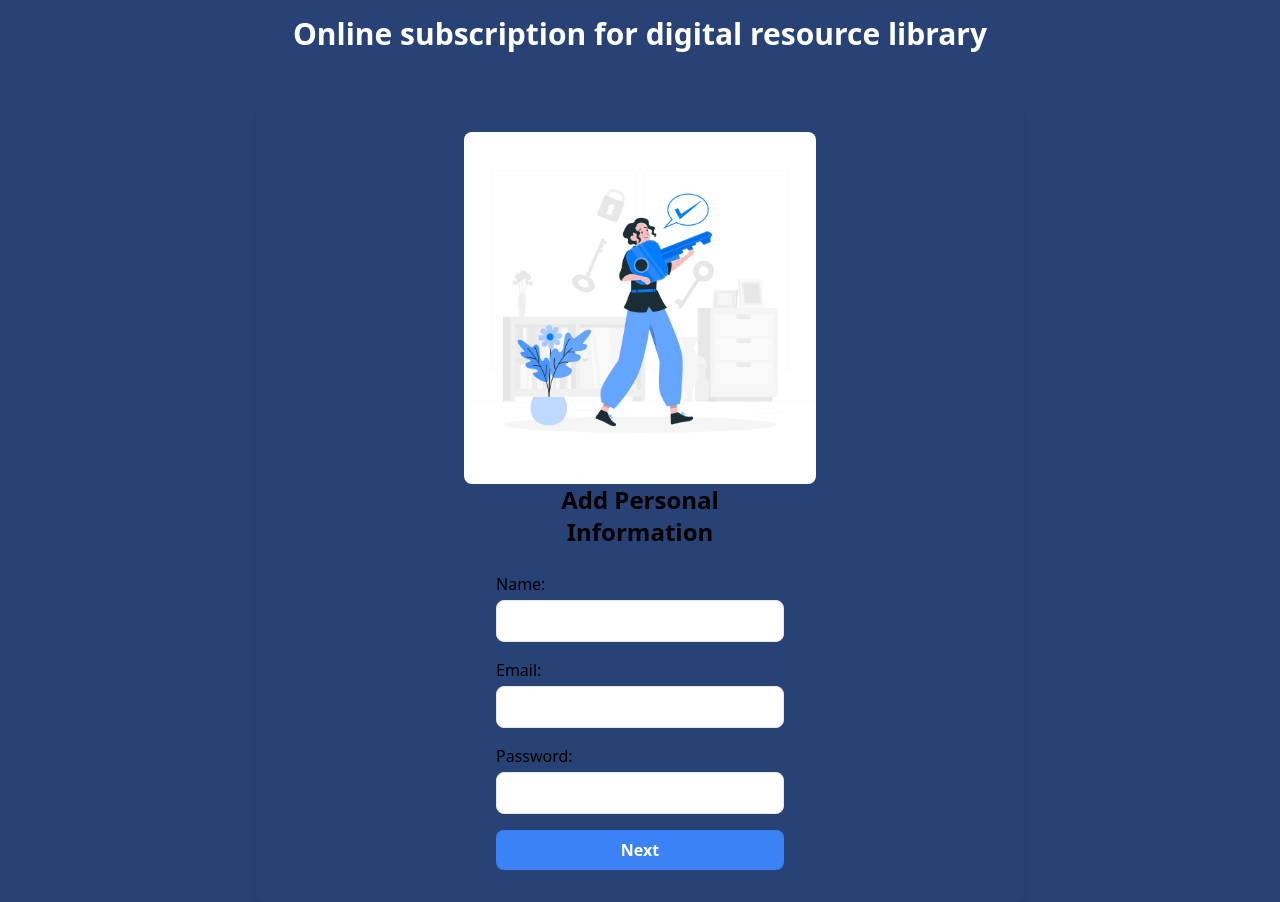
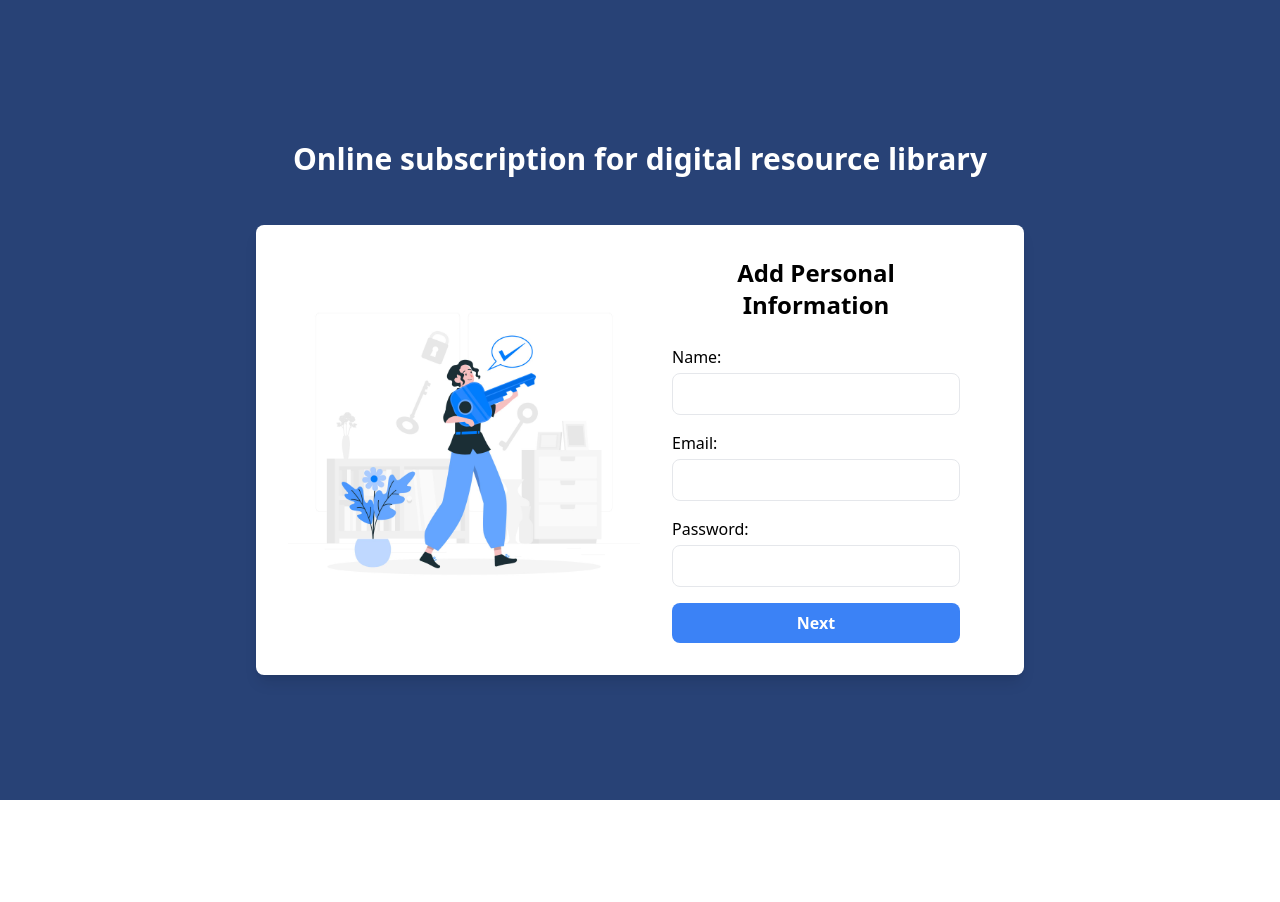
Before and after one commit to dbug-entity/digital-resources-subscription, a Vue app: page / in a window 1280 px wide. After the commit the page ends 800 px from the top, so only its background shows below. Built offline with nearby package versions, Linux system fonts and the light colour scheme.

Commit message:
update personal info page

```diff
--- a/src/components/PersonalInformation.vue
+++ b/src/components/PersonalInformation.vue
@@ -10,7 +10,7 @@
 
     <!-- Personal Information form -->
     <div
-      class="bg-blue-900 p-8 rounded-lg shadow-lg max-w-3xl mx-auto flex flex-col md:flex-row md:items-center"
+      class="bg-white p-8 rounded-lg shadow-lg max-w-3xl mx-auto flex flex-col md:flex-row md:items-center"
     >
       <!-- Image -->
       <img
```
